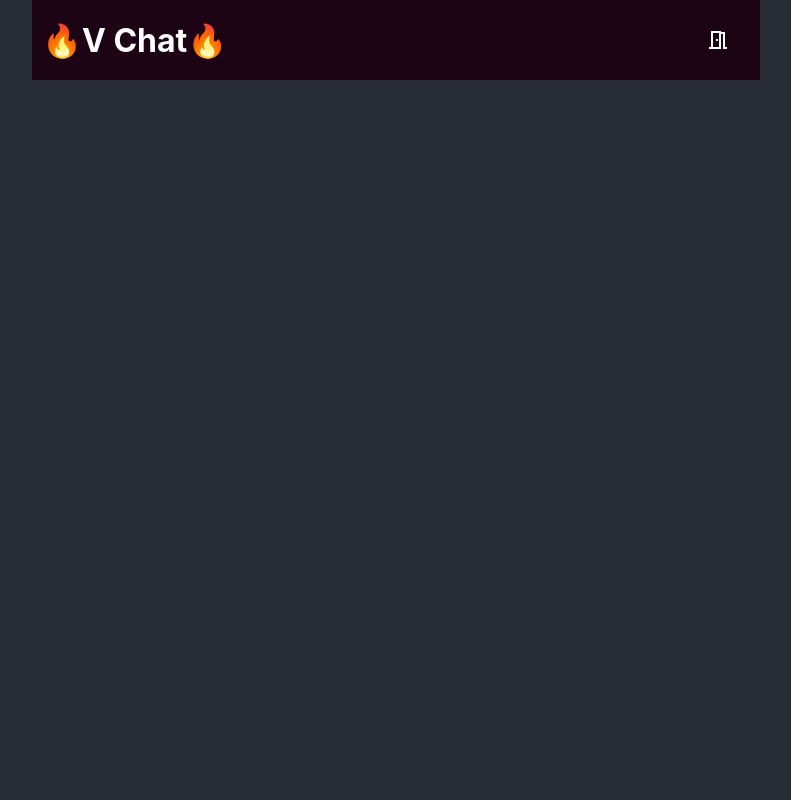
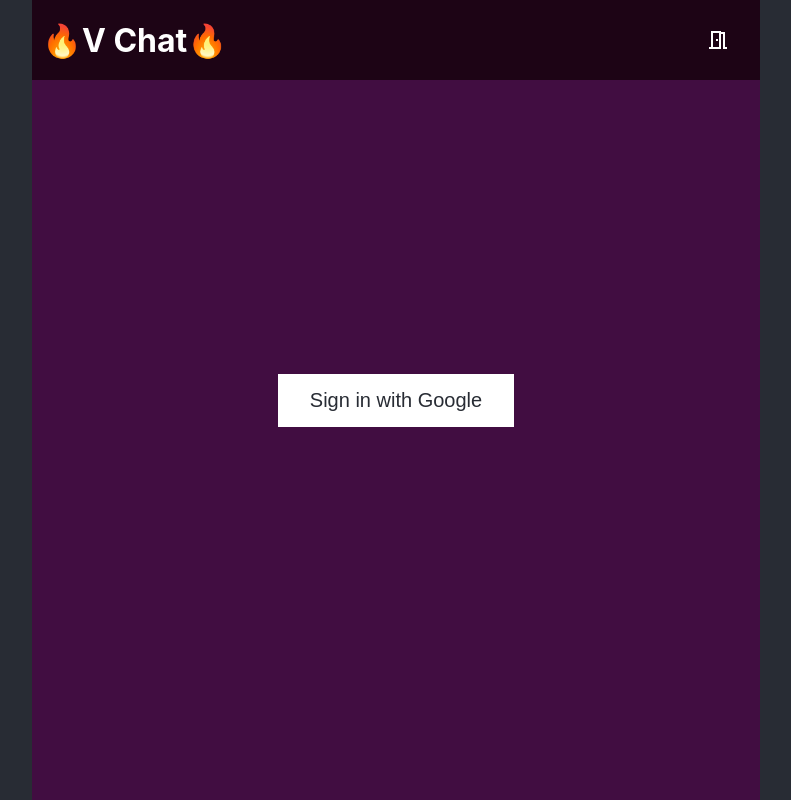
Before and after one commit to vikasrathod4299/chat-app, a React (Create React App) app: page / in a window 1280 px wide. Shown: the whole page, without its empty margins (244-1035 px from the left). Built offline with nearby package versions, Linux system fonts and the light colour scheme; no server answers.

Commit message:
final commit

```diff
--- a/src/App.js
+++ b/src/App.js
@@ -6,6 +6,8 @@ import "firebase/compat/auth"
 import {useAuthState} from "react-firebase-hooks/auth"
 import { Header } from './component/Header/Header';
 import { useState } from 'react';
+import { ChatRoom } from './component/Chatroom/ChatRoom';
+import { SignIn } from './component/SignIn/SignIn';
 
 
 firebase.initializeApp({
@@ -30,12 +32,13 @@ function App() {
     setRoomId(data)
   }
 
+
   return (
     <div className="App">
-      <header className="App-header">
 
-      </header>
       <Header func={pull_data} auth={auth} firestore={firestore}/>
+
+      {user ? <ChatRoom roomId={roomId} auth = {auth} firebase={firebase} messageRef={messageRef}/> : <SignIn auth = {auth} firebase = {firebase} />}
     </div>
   );
 }
--- a/src/component/Chatroom/ChatRoom.js
+++ b/src/component/Chatroom/ChatRoom.js
@@ -0,0 +1,64 @@
+import './chatroom.css'
+import React, {useRef ,useState } from 'react'
+import {useCollectionData} from "react-firebase-hooks/firestore"
+// import { format } from 'timeago.js'
+
+
+
+export const ChatRoom = (props) => {
+    const dummy = useRef();
+    const firebase = props.firebase
+    const auth = props.auth
+    const roomId = props.roomId;
+    const messageRef = props.messageRef
+    const query = messageRef.where("roomId","==",roomId).orderBy('createdAt','desc').limit(25)
+    const [messages] = useCollectionData(query, {idField:'id'})
+    const [formValue, setFormValue] = useState('');
+
+    const sendMessage = async(e)=>{
+        e.preventDefault();
+        const {uid, photoURL} = auth.currentUser;
+        await messageRef.add({
+            text: formValue,
+            createdAt: firebase.firestore.FieldValue.serverTimestamp(),
+            uid,
+            photoURL,
+            roomId:roomId
+          })
+      setFormValue('')
+      dummy.current.scrollIntoView({ behavior: 'smooth' });
+    }
+
+  return (
+    <>
+        <section>
+        <main>
+            {messages && messages.reverse().map((msg) => <Chatmessage key={msg.createdAt} message={msg} auth = {auth} />)}
+            <div ref={dummy}></div>
+        </main>
+
+        <form onSubmit={sendMessage}>
+            <input value={formValue} onChange={(e) => setFormValue(e.target.value)} placeholder="Say Hello...👋" /  >
+            <button type="submit" disabled={!formValue}><span role="img" aria-label="Love Latter">💌</span></button>
+        </form>
+
+        </section>
+    </>
+  )
+}
+
+
+
+function Chatmessage(props){
+    const auth = props.auth
+    const { text, uid, photoURL } = props.message;
+    const messageClass = uid === auth.currentUser.uid ? 'sent' : 'received';
+ return (
+    <div className={`message ${messageClass}`}>
+
+        <img src={photoURL || 'https://api.adorable.io/avatars/23/abott@adorable.png'} alt="" />
+        <p>{text}</p>
+
+    </div>
+ )
+}
--- a/src/component/Chatroom/chatroom.css
+++ b/src/component/Chatroom/chatroom.css
@@ -0,0 +1,109 @@
+main {
+    padding: 10px;
+    height: 80vh;
+    margin: 10vh 0 10vh;
+    overflow-y: scroll;
+    display: flex;
+    flex-direction: column;
+  }
+
+  main::-webkit-scrollbar {
+    width: 0.25rem;
+  }
+
+  main::-webkit-scrollbar-track {
+    background: #1e1e24;
+  }
+
+  main::-webkit-scrollbar-thumb {
+    background: #6649b8;
+  }
+
+  form {
+    height: 10vh;
+    position: fixed;
+    bottom: 0;
+    background-color: rgb(24, 23, 24);
+    width: 100%;
+    max-width: 728px;
+    display: flex;
+    font-size: 1.5rem;
+  }
+
+  form button {
+    width: 20%;
+    background-color: rgb(177, 27, 127);
+  }
+
+
+  input {
+    line-height: 1.5;
+    width: 100%;
+    font-size: 1.5rem;
+    background: rgb(53, 8, 39);
+    color: white;
+    outline: none;
+    border: none;
+    padding: 0 10px;
+  }
+
+
+
+  button:disabled {
+    opacity: 0.5;
+    cursor: not-allowed;
+  }
+
+
+  .sign-in {
+    color: #282c34;
+    background: white;
+    max-width: 400px;
+    margin: 0 auto;
+  }
+
+
+
+  ul, li {
+    text-align: left;
+    list-style: none;
+  }
+
+  p {
+    max-width: 500px;
+    margin-bottom: 12px;
+    line-height: 24px;
+    padding: 10px 20px;
+    border-radius: 25px;
+    position: relative;
+    color: white;
+    text-align: center;
+  }
+
+  .message {
+    display: flex;
+    align-items: center;
+  }
+
+
+  .sent {
+    flex-direction: row-reverse;
+  }
+
+  .sent p {
+    color: white;
+    background: #ff0aeb;
+    align-self: flex-end;
+  }
+  .received p {
+    background: #e5e5ea;
+    color: black;
+  }
+
+
+  img {
+    width: 40px;
+    height: 40px;
+    border-radius: 50%;
+    margin: 2px 5px;
+  }
--- a/src/component/Header/Header.js
+++ b/src/component/Header/Header.js
@@ -21,6 +21,8 @@ export const Header = (props) => {
     const roomRef = firestore.collection('rooms')
     const q = inputs.roomId && roomRef.where("roomId","==",inputs.roomId)
     const [rooms] = useCollectionData(q, {idField:'id'})
+
+    props.func(roomId);
 
     const onChange = (e)=>{
         setInputs((prev)=>{
@@ -72,7 +74,7 @@ export const Header = (props) => {
 
     return (
         <header className="App-header">
-        <h1>🔥V Chat🔥</h1>
+        <h1><span role="img" aria-label="emoji name">🔥V Chat🔥</span></h1>
         {roomId!=='global'&& <h9 className="room-name">Room : {roomId}</h9>}
         <div className='menu'>
             <MeetingRoomOutlined className='room' onClick={handleClickOpen}/>
--- /dev/null
+++ b/src/component/SignIn/SignIn.js
@@ -0,0 +1,16 @@
+import React from 'react'
+import "./signIn.css"
+
+export const SignIn = (props) => {
+    const auth  = props.auth
+    const firebase = props.firebase
+    const signInWithGoogle =()=>{
+        const provider = new firebase.auth.GoogleAuthProvider();
+        auth.signInWithPopup(provider)
+      }
+  return (
+    <section>
+    <button className="sign-in" onClick={signInWithGoogle}>Sign in with Google</button>
+    </section>
+  )
+}
--- /dev/null
+++ b/src/component/SignIn/signIn.css
@@ -0,0 +1,26 @@
+section {
+    display: flex;
+    flex-direction: column;
+    justify-content: center;
+    min-height: 100vh;
+    background-color: rgb(65, 13, 65);
+  }
+
+  .sign-in {
+    color: #282c34;
+    background: white;
+    max-width: 400px;
+    margin: 0 auto;
+  }
+
+  button {
+    background-color: #282c34; /* Green */
+    border: none;
+    color: white;
+    padding: 15px 32px;
+    text-align: center;
+    text-decoration: none;
+    display: inline-block;
+    cursor: pointer;
+    font-size: 1.25rem;
+  }
```
